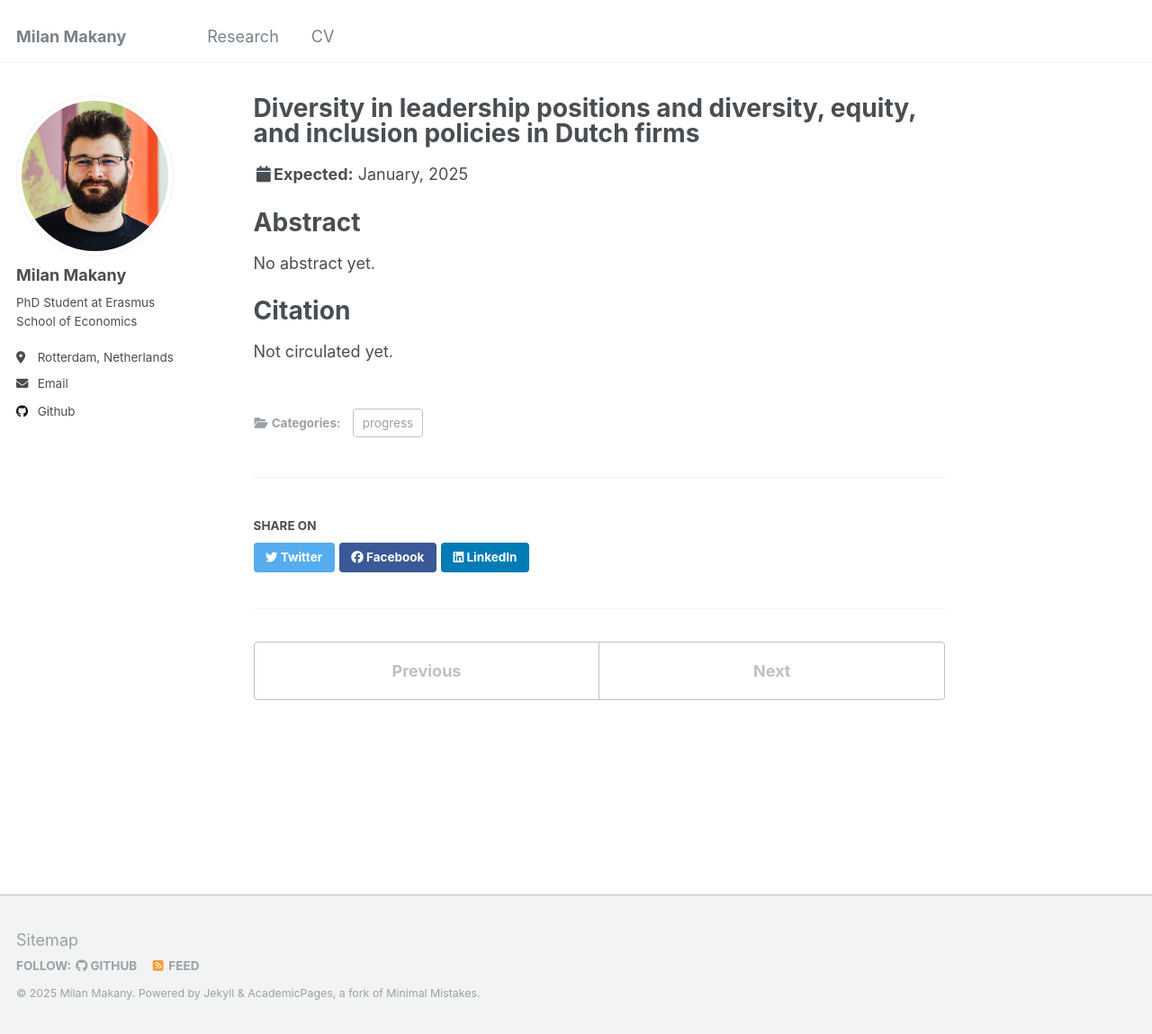
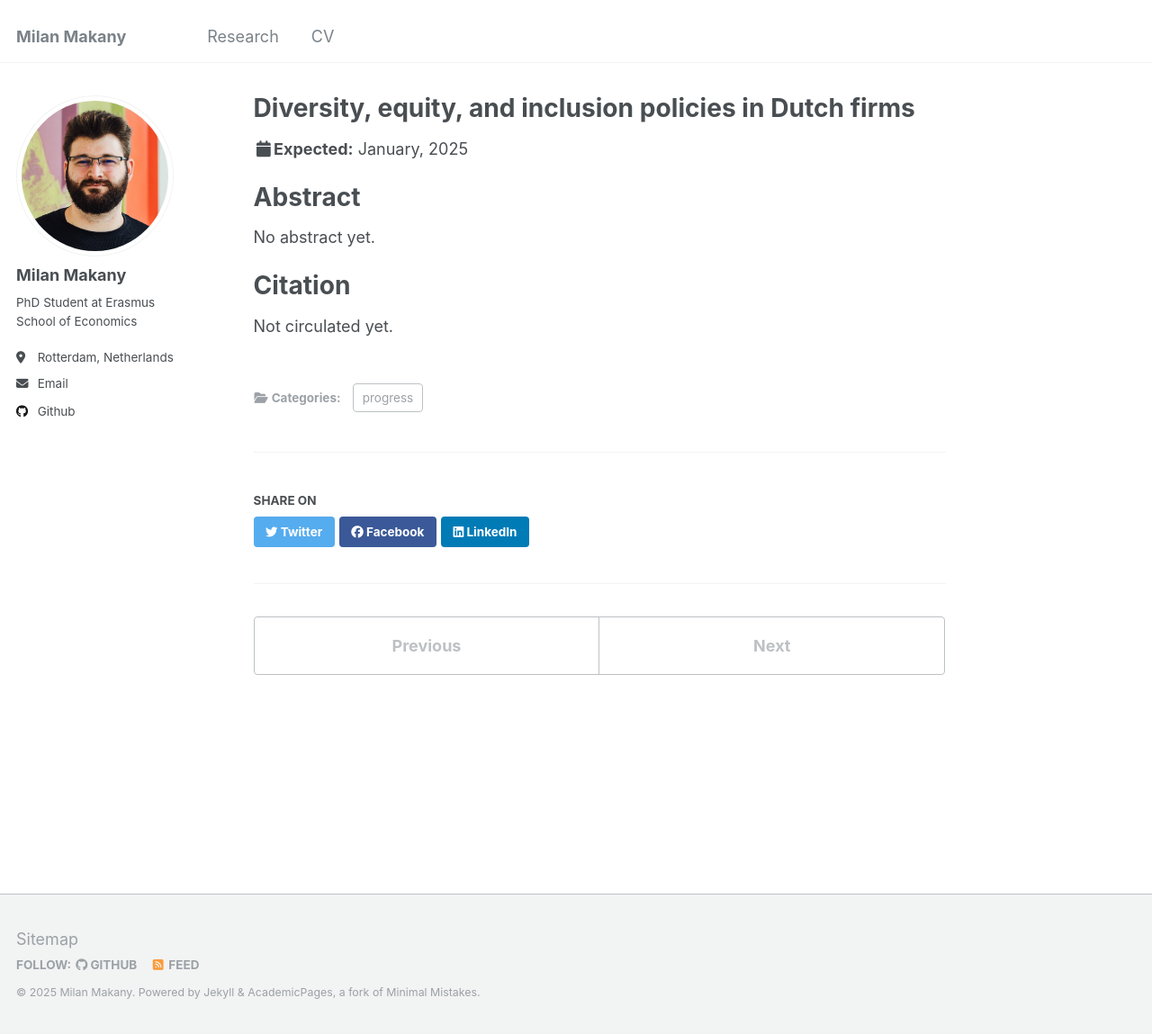
Before and after one commit to makany-milan/makany-milan.github.io, a Jekyll site: the page built from _publications/dei.md, in a window 1280 px wide and 1149 px high. Shown: the whole window at 90% size. Built offline with Jekyll 4.4.1, drawn with Linux system fonts in a browser that asks for light colours.

Commit message:
fixed title

```diff
--- a/_publications/dei.md
+++ b/_publications/dei.md
@@ -1,5 +1,5 @@
 ---
-title: "Diversity in leadership positions and diversity, equity, and inclusion policies in Dutch firms"
+title: "Diversity, equity, and inclusion policies in Dutch firms"
 collection: publications
 category: progress
 permalink: /research/boring_delfgaauw_makany_dei
```
